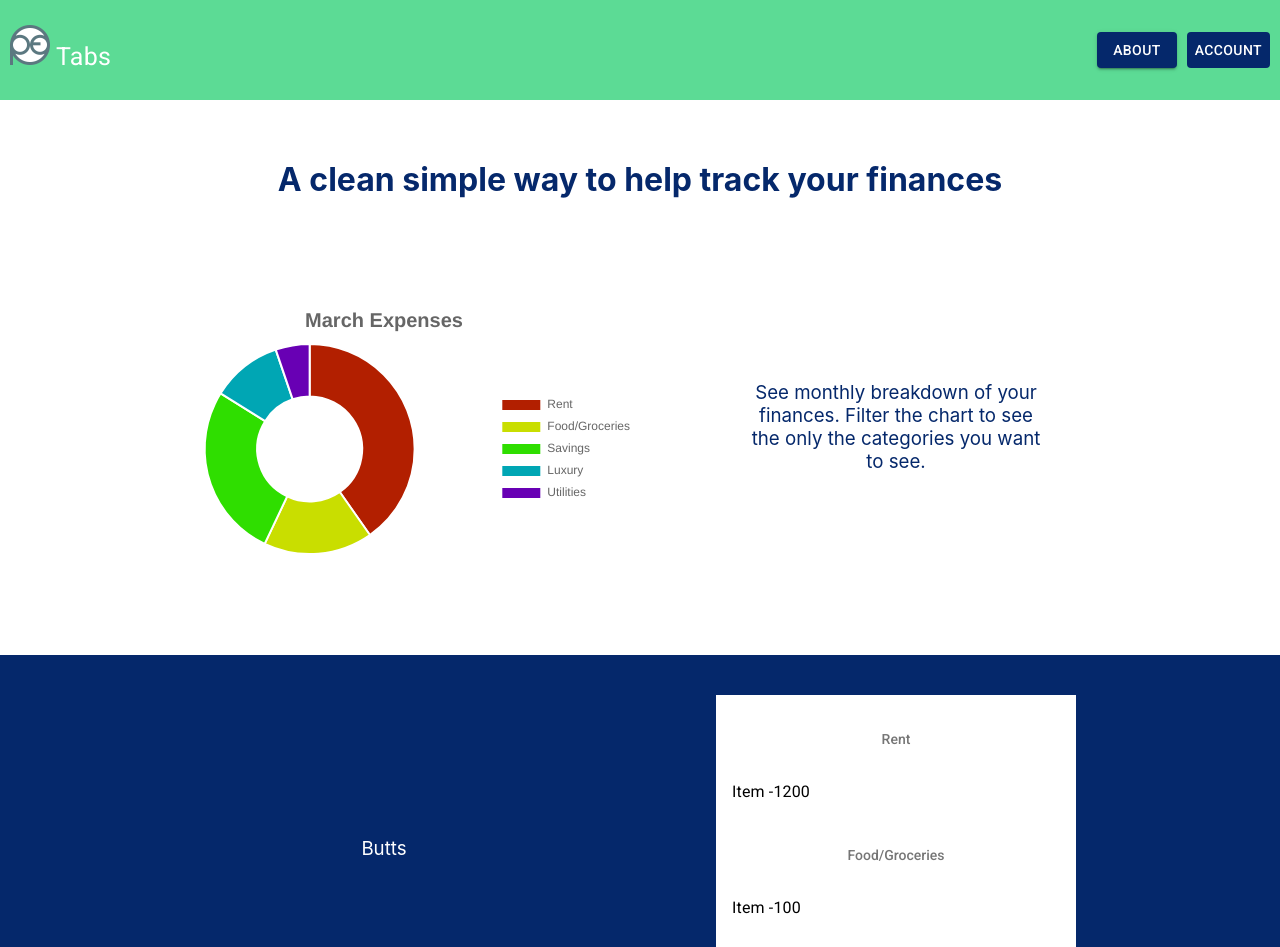
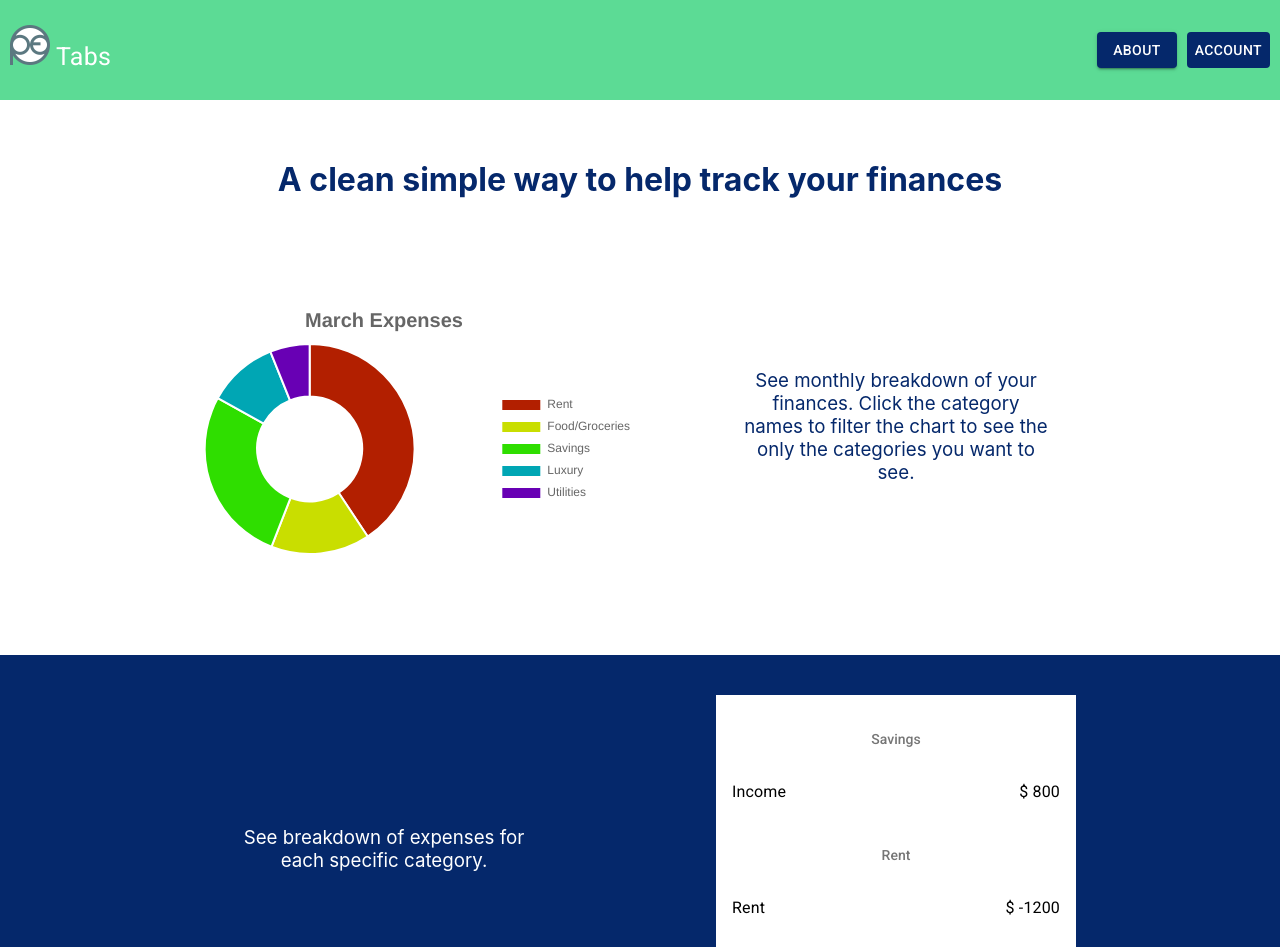
Before and after one commit to stanleysh/tabs, a React (Create React App) app: page / in a window 1280 px wide. Shown: the top 947 px of the page. Built offline with nearby package versions, Linux system fonts and the light colour scheme.

Commit message:
fixed list view again

```diff
--- a/src/pages/WelcomePage/WelcomePage.jsx
+++ b/src/pages/WelcomePage/WelcomePage.jsx
@@ -25,6 +25,9 @@ const useStyles = makeStyles((theme) => ({
       backgroundColor: 'inherit',
       padding: 0,
     },
+    price: {
+        textAlign: 'right'
+    }
   }));
 
 
@@ -50,7 +53,7 @@ const WelcomePage = (props) => {
             '#003350',
             '#35014F'
         ],
-        data: [-1200, -500, 800, -324, -156]
+        data: [-1200, -450, 800, -320, -180]
         }
     ]
 
@@ -70,7 +73,7 @@ const WelcomePage = (props) => {
                     return data['labels'][tooltipItem[0]['index']];
                 },
                 label: function(tooltipItem, data) {
-                    return "$" + data['datasets'][0]['data'][tooltipItem['index']]
+                    return "$ " + data['datasets'][0]['data'][tooltipItem['index']]
                 },
                 afterLabel: function(tooltipItem, data) {
                     var dataset = data['datasets'][0];
@@ -89,20 +92,21 @@ const WelcomePage = (props) => {
         }
     }
 
-    const exampleListValues = {"Rent": [-1200], "Food/Groceries": [-100, -20, -50, -80], "Luxury": [-120, -240, -40], "Utilities": [-80, -60, -40]}
-
+    const objectExampleListValues = {"Savings": [{"Income": 800}], "Rent": [{"Rent":-1200}], "Food/Groceries": [{"Groceries 3/2/2020":-100}, {"Groceries 3/10/2020":-100}, {"Groceries 3/22/2020":-100}, {"Fast food":-20}, {"Sushi": -50}, {"Fancy Dinner": -80}], "Luxury": [{"Shoes": -120}, {"Computer Keyboard": -140}, {"Video Game":-60}], "Utilities": [{"Phone Bill":-80}, {"Hydro": -60}, {"Internet":-40}]}
 
     var objectExampleList =
     <List className={classes.root} subheader={<li />}>
-        {Object.keys(exampleListValues).map((sectionId) => (
+        {Object.keys(objectExampleListValues).map((sectionId) => (
             <li key={`section-${sectionId}`} className={classes.listSection}>
                 <ul className={classes.ul}>
                     <ListSubheader>{`${sectionId}`}</ListSubheader>
-                    {exampleListValues[sectionId].map((item) => (
-                    <ListItem key={`item-${sectionId}-${item}`}>
-                        <ListItemText primary={`Item ${item}`} />
-                    </ListItem>
-                    ))}
+                    {objectExampleListValues[sectionId].map((item) => (
+                        Object.keys(item).map((individualExpense) => (
+                        <ListItem key={`item-${sectionId}-${item}`} >
+                            <ListItemText primary={`${individualExpense} `} />
+                            <ListItemText primary={`$ ${item[individualExpense]}`} className={classes.price}/>
+                        </ListItem>
+                        ))))}
                 </ul>
             </li>
         ))}
@@ -133,14 +137,15 @@ const WelcomePage = (props) => {
                         options = {exampleOptions}
                     />
                 </div>
-                <h3>See monthly breakdown of your finances. Filter the chart to see the only the categories you want to see.</h3>
+                <h3>See monthly breakdown of your finances. Click the category names to filter the chart to see the only the categories you want to see. </h3>
             </div>
             <div className="transaction-history">
-                <h3>Butts</h3>
+                <h3>See breakdown of expenses for each specific category.</h3>
                 {objectExampleList}
             </div>
             <div className="group-example">
-
+                <img></img>
+                <h3>Create groups with your friends and family to help with splitting the bill.</h3>
             </div>
         </div>
     )
```
